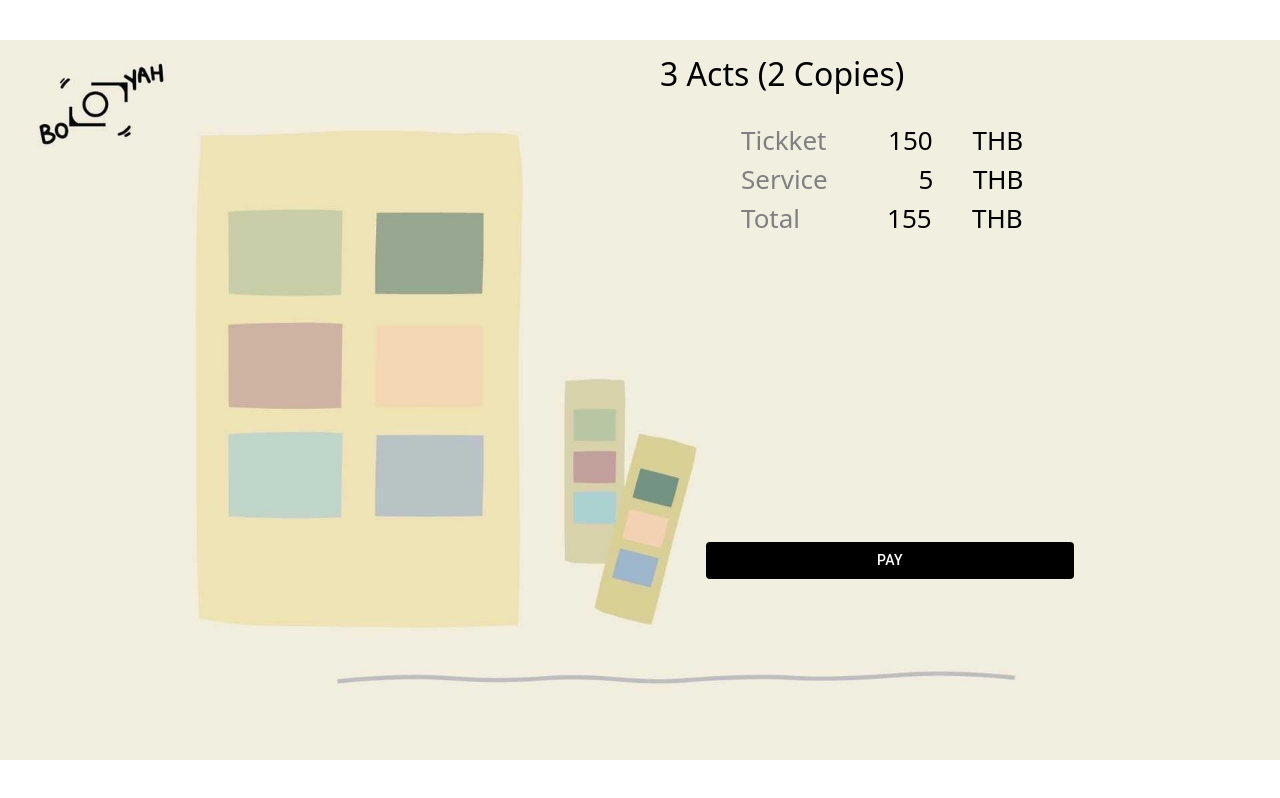
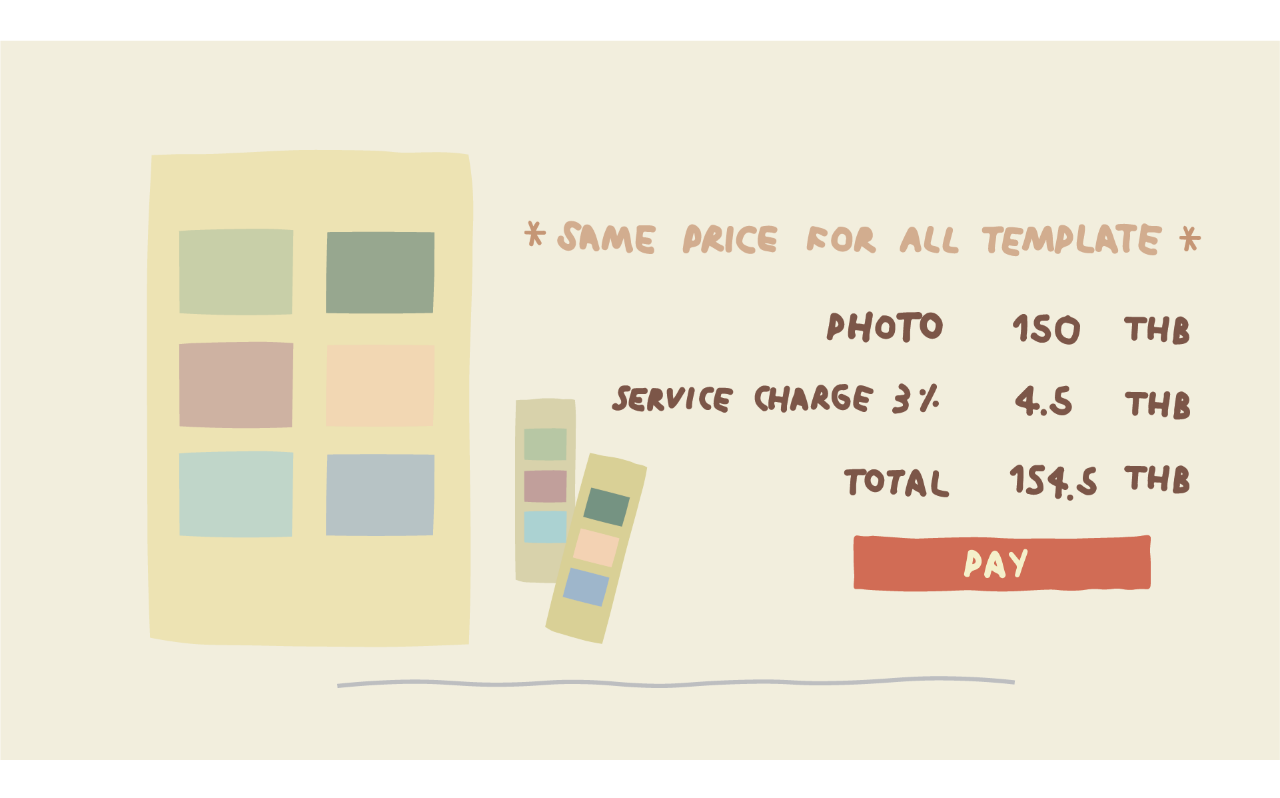
Before and after one commit to watcharakan/Photobooth, a React (Create React App) app in the folder client/dslr-client/: page /list in a window 1280 px wide. Built offline with nearby package versions, Linux system fonts and the light colour scheme.

Commit message:
change ui

```diff
--- a/client/dslr-client/src/App.css
+++ b/client/dslr-client/src/App.css
@@ -7,14 +7,14 @@
 }
 
 .div-bg {
-  background-image: url("../src/assets/S__56590405.jpg");
+  background-image: url("../src/assets/Artboard\ 1_1.png");
   background-position: center;
   background-repeat: no-repeat;
   background-size: contain;
 }
 
 .div-list-bg {
-  background-image: url("../src/assets/list_bg.jpg");
+  background-image: url("../src/assets/list_bg.png");
   background-position: center;
   background-repeat: no-repeat;
   background-size: contain;
--- a/client/dslr-client/src/components/list.js
+++ b/client/dslr-client/src/components/list.js
@@ -16,9 +16,12 @@ class List extends React.Component {
     componentDidMount() {
         axios.defaults.headers.common['Access-Control-Allow-Origin'] = "*"
     }
+    navigateToList = () => {
+        window.location.replace('/payment');
+    }
     render() {
         return (
-            <div className="div-list-bg" style={{ width: '100%', height: '100vh', display: 'flex', justifyContent: 'center', alignItems: 'center' }}>
+            <div className="div-list-bg" style={{ width: '100%', height: '100vh', display: 'flex', justifyContent: 'center', alignItems: 'center' }} onClick={() => this.navigateToList()}>
                 <div style={{ width: '75%', display: 'flex', height: '750px' }}>
                     <div style={{ width: '50%', height: '100%' }}>
                         <Row>
@@ -47,7 +50,7 @@ class List extends React.Component {
                         </Row>
                     </div>
                     <div style={{ width: '50%', height: '100%', display: 'flex', alignItems: 'flex-start', paddingTop: '30px', color: 'black', flexDirection: 'column', marginLeft: '40px' }}>
-                        <h2>3 Acts (2 Copies)</h2>
+                        {/* <h2>3 Acts (2 Copies)</h2>
                         <Container style={{ width: '70%', marginTop: '20px' }}>
                             <Row>
                                 <Col style={{ textAlign: 'left', color: 'grey' }}>Tickket</Col>
@@ -64,12 +67,12 @@ class List extends React.Component {
                                 <Col style={{ textAlign: 'right' }}>155</Col>
                                 <Col>THB</Col>
                             </Row>
-                        </Container>
+                        </Container> */}
                         <div style={{ width: '100%' }}>
-                            <div style={{ width: '100%', height: '250px', textAlign: 'left', marginTop: '50px' }}></div>
+                            {/* <div style={{ width: '100%', height: '250px', textAlign: 'left', marginTop: '50px' }}></div>
                             <Link to="/payment">
                                 <Button style={{ width: '80%', backgroundColor: 'black', color: 'white' }}>PAY</Button>
-                            </Link>
+                            </Link> */}
                             {/* <Button style={{ width: '80%', backgroundColor: 'black', color: 'white' }} onClick={() => this.openDslr()} variant="contained">PAY</Button> */}
 
                         </div>
```
Also changed, not shown: client/dslr-client/src/assets/Artboard 1_1.png (added), client/dslr-client/src/assets/list_bg.png (added).
